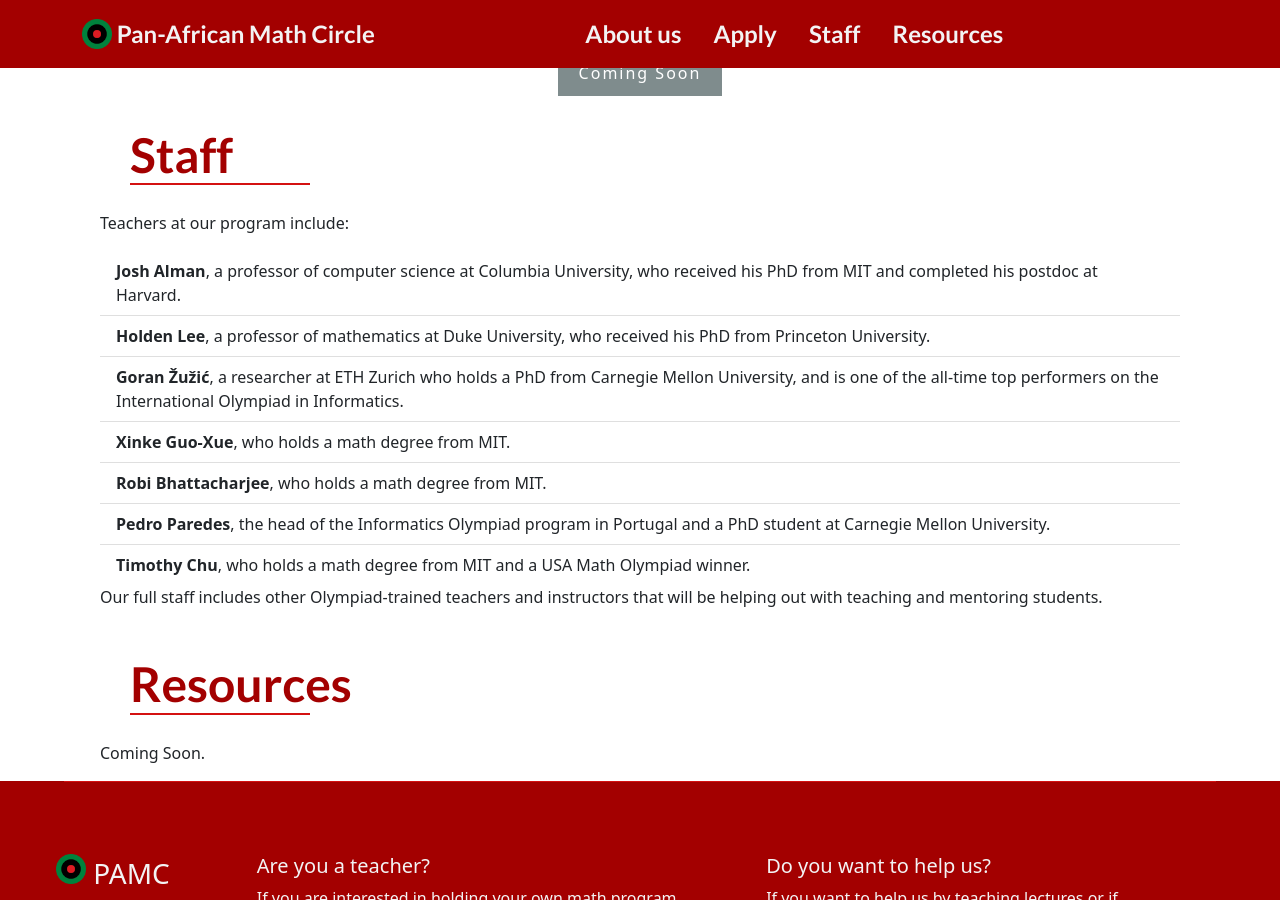
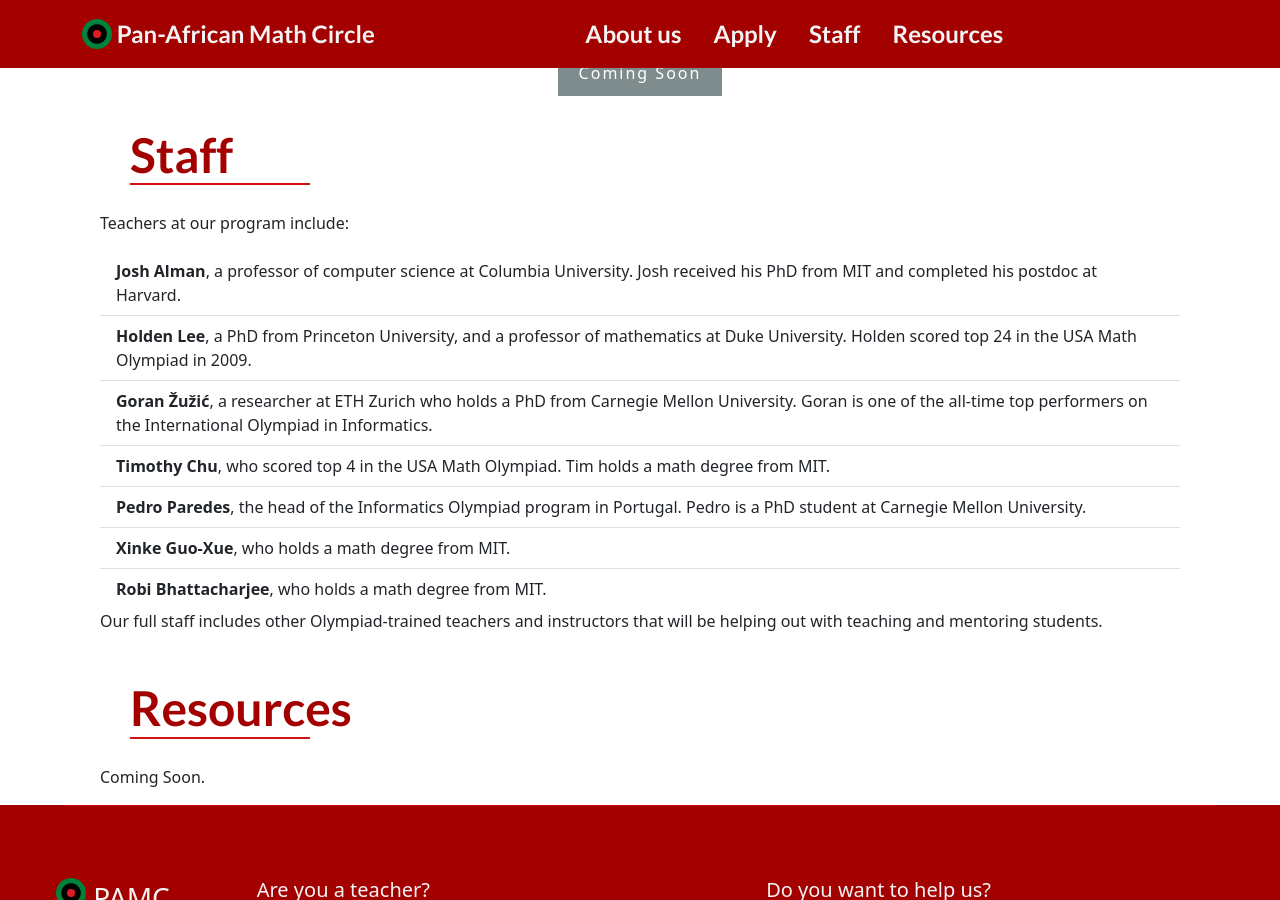
Before and after one commit to timchu/panafricanmathcircle.github.io, a Jekyll site: the page built from index.html, in a window 1280 px wide and 900 px high, scrolled down 1292 px. Built offline with Jekyll 4.4.1, drawn with Linux system fonts in a browser that asks for light colours; nearby versions of some CDN libraries.

Commit message:
Update index.html
Updated the teachers list.

```diff
--- a/index.html
+++ b/index.html
@@ -80,31 +80,32 @@
 <ul class="list-group list-group-flush">
   <li class="list-group-item">
     <strong>Josh Alman</strong>, a professor of computer science at
-    Columbia University, who received his PhD from MIT and completed
+    Columbia University. Josh received his PhD from MIT and completed
     his postdoc at Harvard.
   </li>
   <li class="list-group-item">
-    <strong>Holden Lee</strong>, a professor of mathematics at Duke
-    University, who received his PhD from Princeton University.
+    <strong>Holden Lee</strong>, a PhD from Princeton University, and a
+    professor of mathematics at Duke University. Holden scored top 24 in
+    the USA Math Olympiad in 2009.
   </li>
     <li class="list-group-item">
     <strong>Goran Žužić</strong>, a researcher at ETH Zurich who holds
-    a PhD from Carnegie Mellon University, and is one of the all-time
+    a PhD from Carnegie Mellon University. Goran is one of the all-time
     top performers on the International Olympiad in Informatics.
+  </li>
+  <li class="list-group-item">
+    <strong>Timothy Chu</strong>, who scored top 4 in the USA Math
+    Olympiad. Tim holds a math degree from MIT.
+  </li>
+  <li class="list-group-item">
+    <strong>Pedro Paredes</strong>, the head of the Informatics Olympiad program in
+    Portugal. Pedro is a PhD student at Carnegie Mellon University.
   </li>
   <li class="list-group-item">
     <strong>Xinke Guo-Xue</strong>, who holds a math degree from MIT.
   </li>
   <li class="list-group-item">
     <strong>Robi Bhattacharjee</strong>, who holds a math degree from MIT.
-  </li>
-  <li class="list-group-item">
-    <strong>Pedro Paredes</strong>, the head of the Informatics Olympiad program in
-    Portugal and a PhD student at Carnegie Mellon University.
-  </li>
-  <li class="list-group-item">
-    <strong>Timothy Chu</strong>, who holds a math degree from MIT and a USA Math
-    Olympiad winner.
   </li>
 </ul>
 
```
